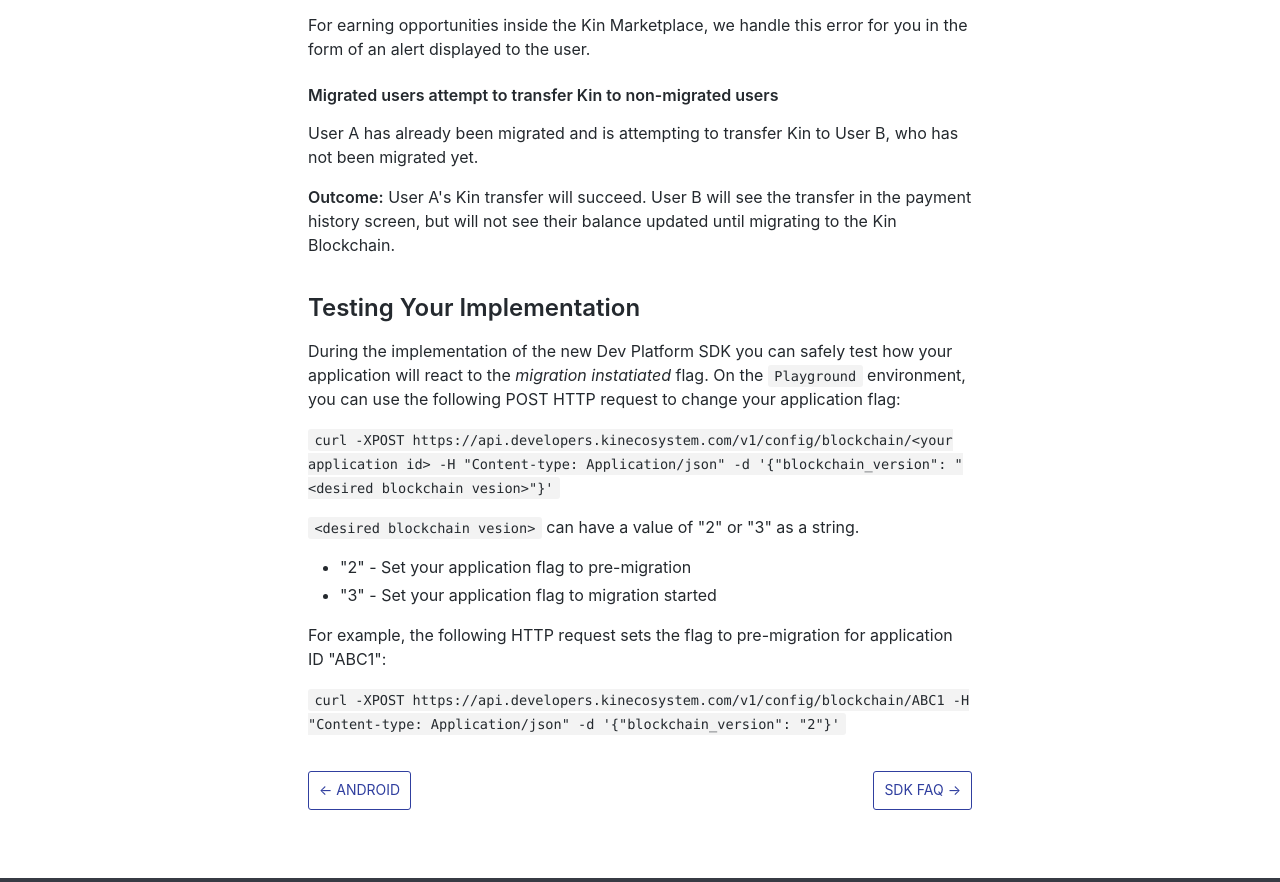
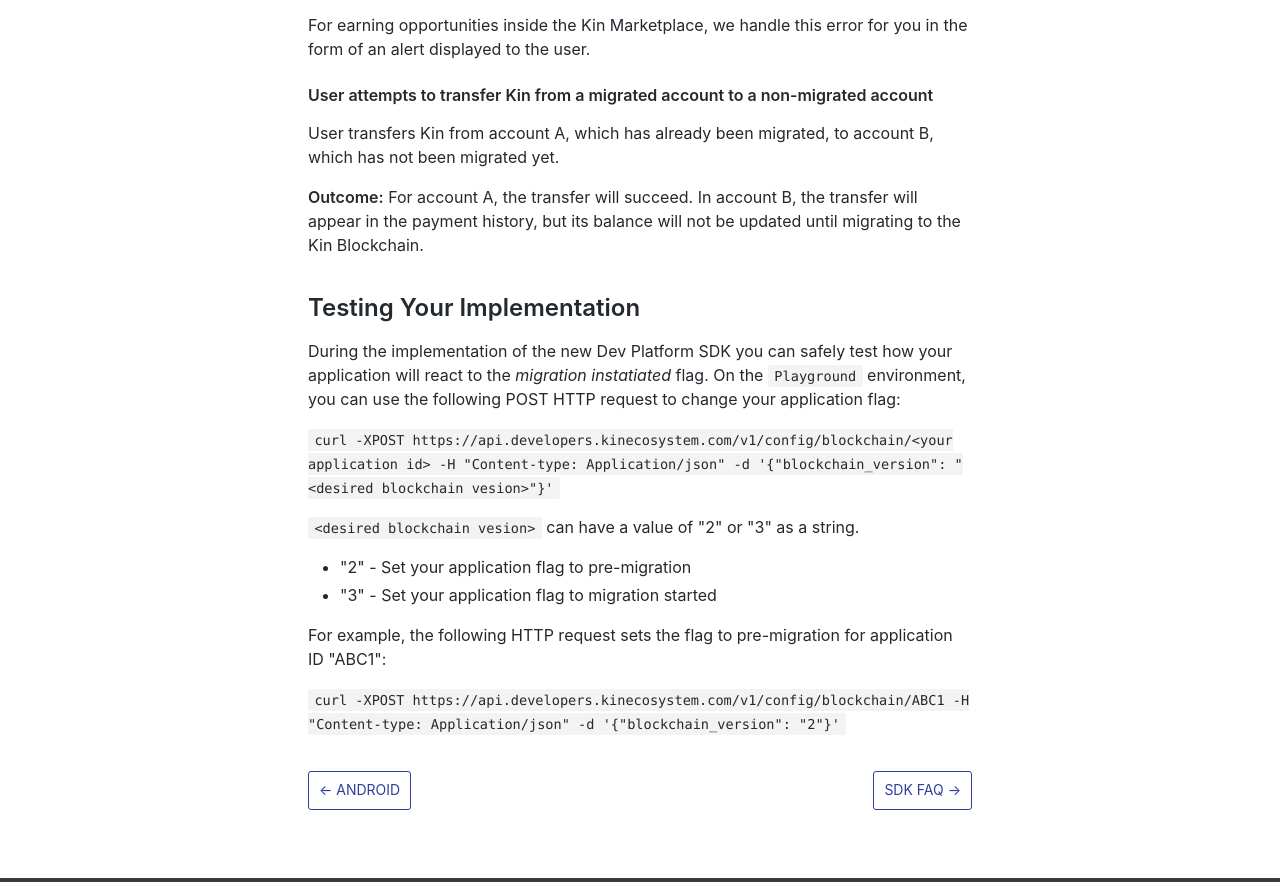
Before and after one commit to kinecosystem/kin-ecosystem-sdk-docs, a plain HTML site: page docs/migration_ios.html in a window 1280 px wide. Shown: the part 4116-4998 px from the top of the page. Drawn offline with nearby package versions, Linux system fonts and the light colour scheme.

Commit message:
Deploy website
Deploy website version based on e501b92de7fdc5ae72468b3abc95262c76b36382

```diff
--- a/docs/migration_ios.html
+++ b/docs/migration_ios.html
@@ -139,9 +139,9 @@
 <p><strong>Outcome:</strong> The user will not be able to earn/spend Kins until <code>Kin.start()</code> is called again.</p>
 <p>If you have your own earn/spend/P2P functionality (outside of the provided Kin Marketplace) the above scenario will throw a new type of error - <code>KinMigrationError.migrationNeeded</code> that you will need to handle.</p>
 <p>For earning opportunities inside the Kin Marketplace, we handle this error for you in the form of an alert displayed to the user.</p>
-<h4><a class="anchor" aria-hidden="true" id="migrated-users-attempt-to-transfer-kin-to-non-migrated-users"></a><a href="#migrated-users-attempt-to-transfer-kin-to-non-migrated-users" aria-hidden="true" class="hash-link"><svg class="hash-link-icon" aria-hidden="true" height="16" version="1.1" viewBox="0 0 16 16" width="16"><path fill-rule="evenodd" d="M4 9h1v1H4c-1.5 0-3-1.69-3-3.5S2.55 3 4 3h4c1.45 0 3 1.69 3 3.5 0 1.41-.91 2.72-2 3.25V8.59c.58-.45 1-1.27 1-2.09C10 5.22 8.98 4 8 4H4c-.98 0-2 1.22-2 2.5S3 9 4 9zm9-3h-1v1h1c1 0 2 1.22 2 2.5S13.98 12 13 12H9c-.98 0-2-1.22-2-2.5 0-.83.42-1.64 1-2.09V6.25c-1.09.53-2 1.84-2 3.25C6 11.31 7.55 13 9 13h4c1.45 0 3-1.69 3-3.5S14.5 6 13 6z"></path></svg></a>Migrated users attempt to transfer Kin to non-migrated users</h4>
-<p>User A has already been migrated and is attempting to transfer Kin to User B, who has not been migrated yet.</p>
-<p><strong>Outcome:</strong> User A's Kin transfer will succeed. User B will see the transfer in the payment history screen, but will not see their balance updated until migrating to the Kin Blockchain.</p>
+<h4><a class="anchor" aria-hidden="true" id="user-attempts-to-transfer-kin-from-a-migrated-account-to-a-non-migrated-account"></a><a href="#user-attempts-to-transfer-kin-from-a-migrated-account-to-a-non-migrated-account" aria-hidden="true" class="hash-link"><svg class="hash-link-icon" aria-hidden="true" height="16" version="1.1" viewBox="0 0 16 16" width="16"><path fill-rule="evenodd" d="M4 9h1v1H4c-1.5 0-3-1.69-3-3.5S2.55 3 4 3h4c1.45 0 3 1.69 3 3.5 0 1.41-.91 2.72-2 3.25V8.59c.58-.45 1-1.27 1-2.09C10 5.22 8.98 4 8 4H4c-.98 0-2 1.22-2 2.5S3 9 4 9zm9-3h-1v1h1c1 0 2 1.22 2 2.5S13.98 12 13 12H9c-.98 0-2-1.22-2-2.5 0-.83.42-1.64 1-2.09V6.25c-1.09.53-2 1.84-2 3.25C6 11.31 7.55 13 9 13h4c1.45 0 3-1.69 3-3.5S14.5 6 13 6z"></path></svg></a>User attempts to transfer Kin from a migrated account to a non-migrated account</h4>
+<p>User transfers Kin from account A, which has already been migrated, to account B, which has not been migrated yet.</p>
+<p><strong>Outcome:</strong> For account A, the transfer will succeed. In account B, the transfer will appear in the payment history, but its balance will not be updated until migrating to the Kin Blockchain.</p>
 <h2><a class="anchor" aria-hidden="true" id="testing-your-implementation"></a><a href="#testing-your-implementation" aria-hidden="true" class="hash-link"><svg class="hash-link-icon" aria-hidden="true" height="16" version="1.1" viewBox="0 0 16 16" width="16"><path fill-rule="evenodd" d="M4 9h1v1H4c-1.5 0-3-1.69-3-3.5S2.55 3 4 3h4c1.45 0 3 1.69 3 3.5 0 1.41-.91 2.72-2 3.25V8.59c.58-.45 1-1.27 1-2.09C10 5.22 8.98 4 8 4H4c-.98 0-2 1.22-2 2.5S3 9 4 9zm9-3h-1v1h1c1 0 2 1.22 2 2.5S13.98 12 13 12H9c-.98 0-2-1.22-2-2.5 0-.83.42-1.64 1-2.09V6.25c-1.09.53-2 1.84-2 3.25C6 11.31 7.55 13 9 13h4c1.45 0 3-1.69 3-3.5S14.5 6 13 6z"></path></svg></a>Testing Your Implementation</h2>
 <p>During the implementation of the new Dev Platform SDK you can safely test how your application will react to the <em>migration instatiated</em> flag. On the <code>Playground</code> environment, you can use the following POST HTTP request to change your application flag:</p>
 <p><code>curl -XPOST https://api.developers.kinecosystem.com/v1/config/blockchain/&lt;your application id&gt; -H &quot;Content-type: Application/json&quot; -d '{&quot;blockchain_version&quot;: &quot;&lt;desired blockchain vesion&gt;&quot;}'</code></p>
```
